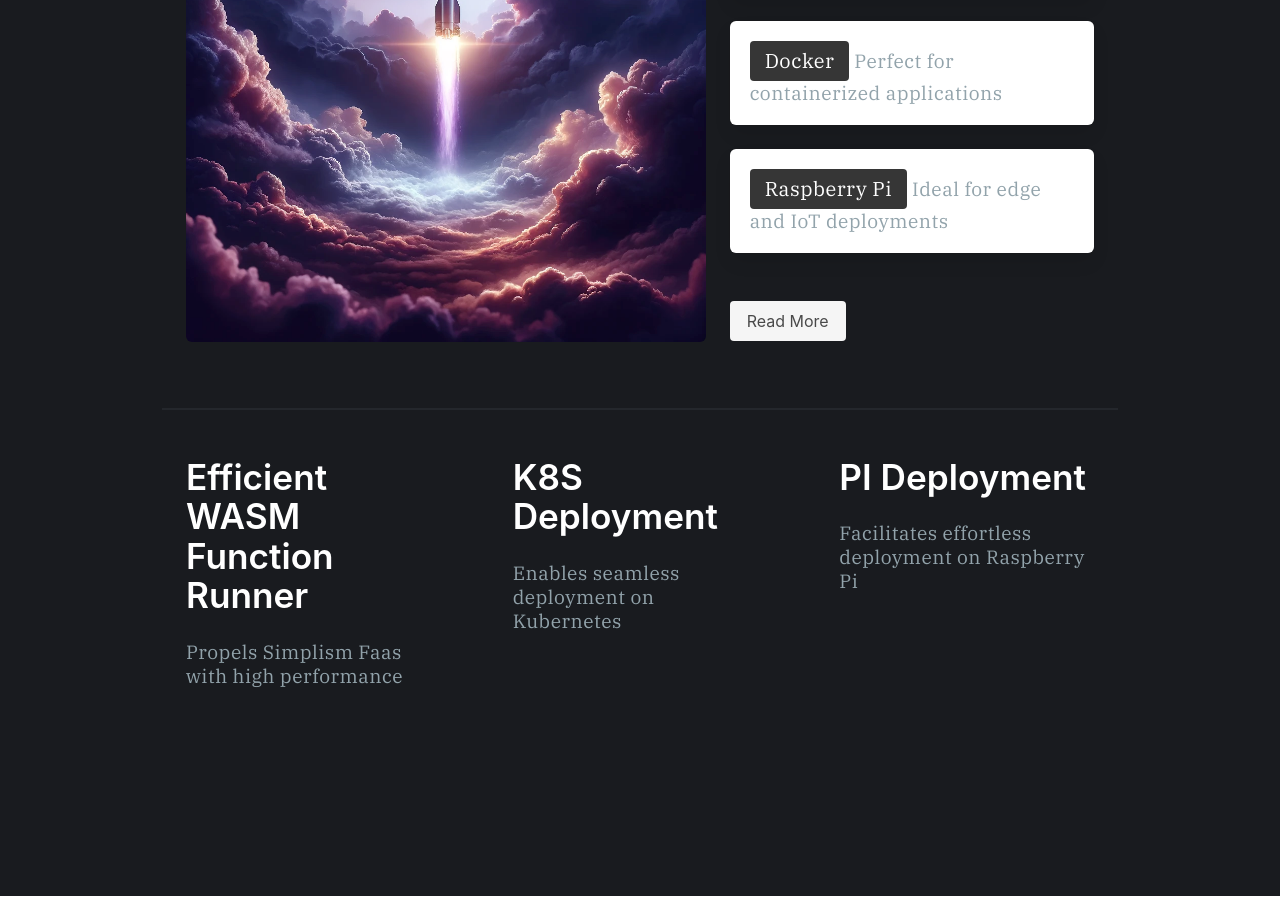
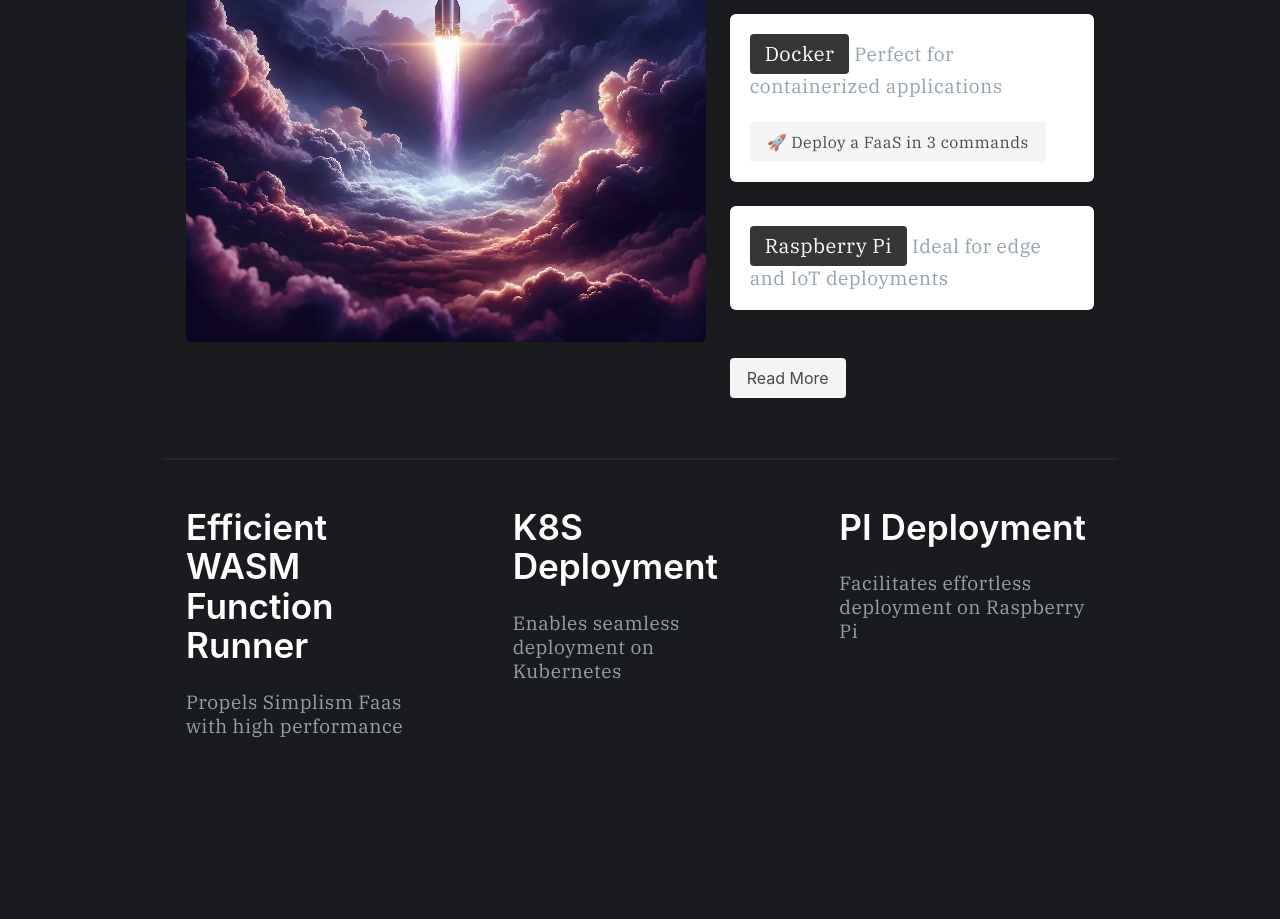
Before and after one commit to bots-garden/nuage-malin, a plain HTML site: page index.html in a window 1280 px wide. Shown: the part 1321-2240 px from the top of the page. Before the commit the page ends 2217 px from the top, so only its background shows below. Drawn offline with nearby package versions, Linux system fonts and the light colour scheme.

Commit message:
💾 Saved.

```diff
--- a/index.html
+++ b/index.html
@@ -86,7 +86,11 @@
                     </p>
                     <p class="box post-excerpt">
                       <span class="tag is-dark is-large">Docker</span> Perfect for containerized applications
+                      <br><br>
+                      <a href="https://github.com/bots-garden/simplism-stack" target="_blank" class="button is-light">🚀 Deploy a FaaS in 3 commands</a>
+
                     </p>
+
                     <p class="box post-excerpt">
                       <span class="tag is-dark is-large">Raspberry Pi</span> Ideal for edge and IoT deployments
                     </p>
```
Also changed, not shown: 1 other file.
